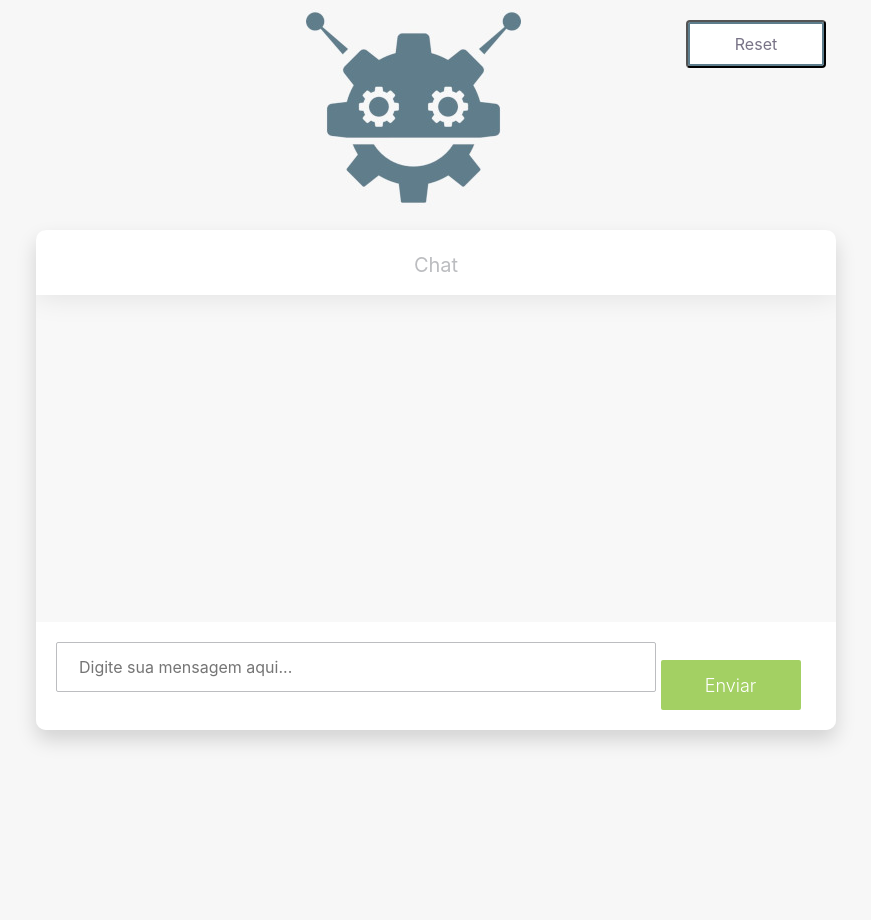
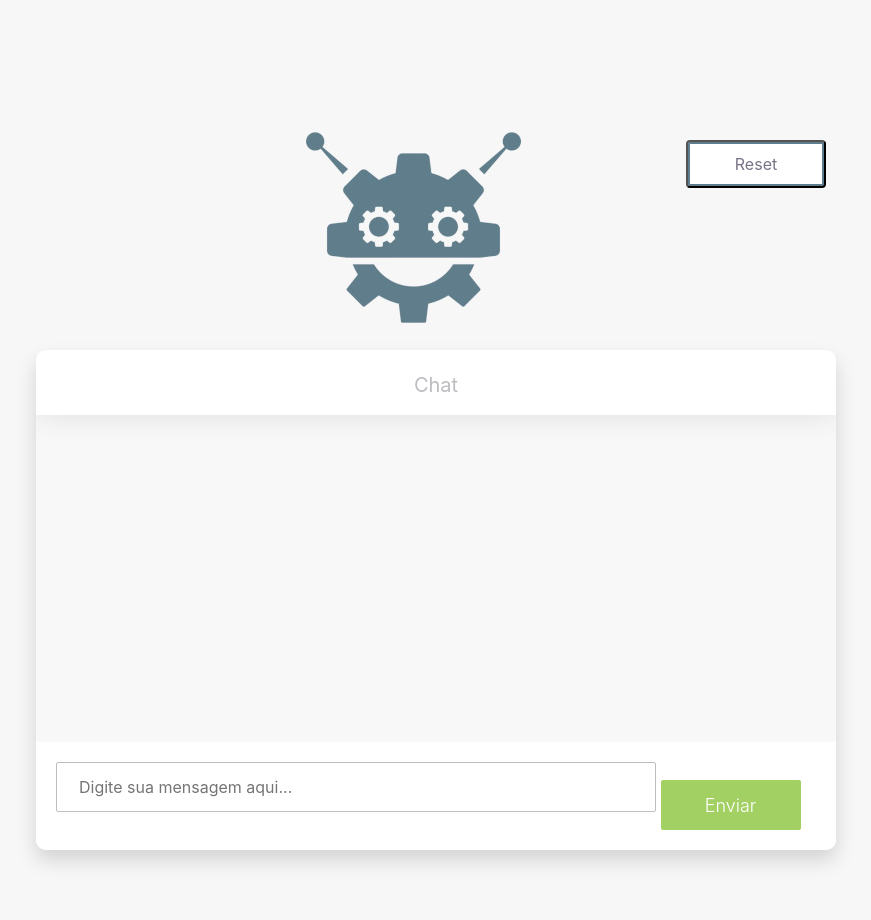
Before and after one commit to GabsGear/python-chatbot, a Flask app: page / in a window 1280 px wide. Shown: the whole page, without its empty margins (204-1075 px from the left). Before the commit the page ends 744 px from the top, so only its background shows below. Run offline with Flask 2, Linux system fonts and the light colour scheme; some libraries are stand-ins or nearby versions.

Commit message:
Fix margin Chat

```diff
--- a/static/css/style.css
+++ b/static/css/style.css
@@ -30,7 +30,7 @@
 .chat-centro {
   margin: auto;
   position: absolute;
-  top: 0; left: 0; bottom: 0; right: 0;
+  top: 30vh; left: 0; bottom: 0; right: 0;
 
 }
 
```
